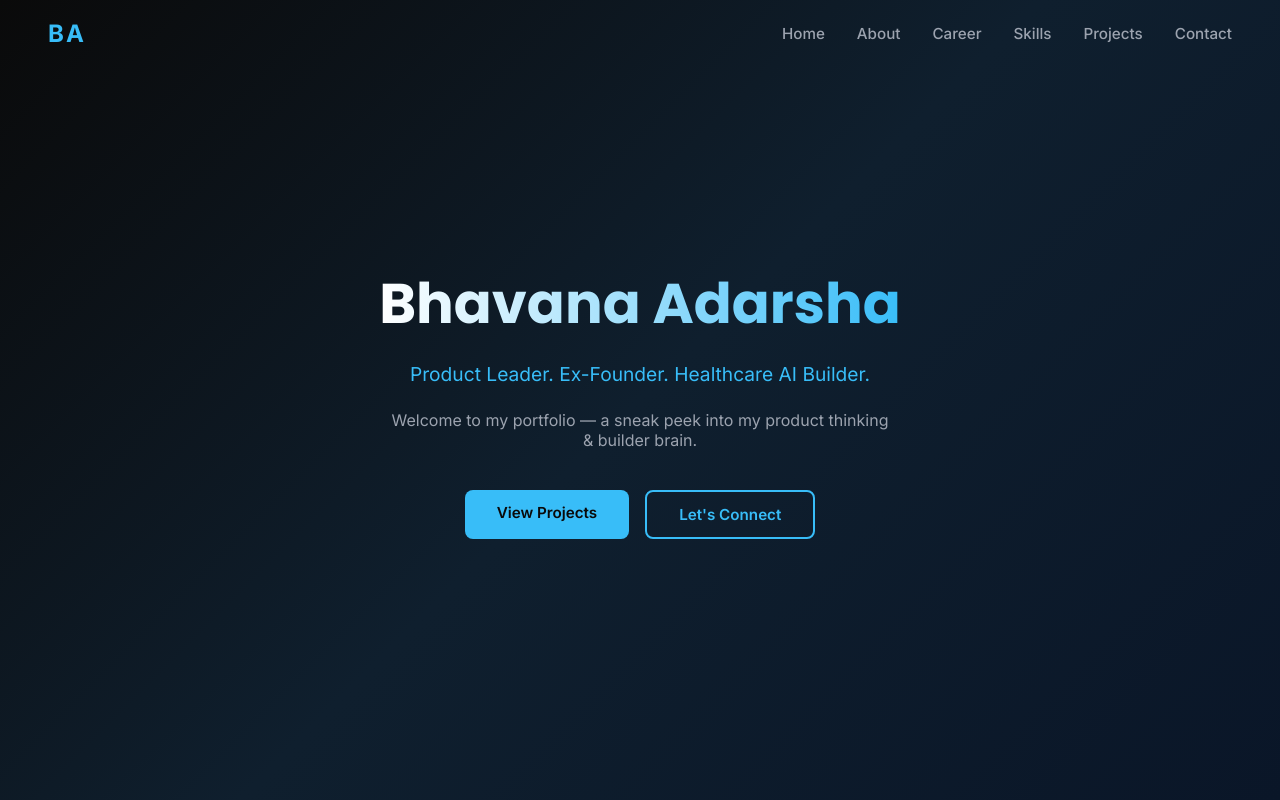
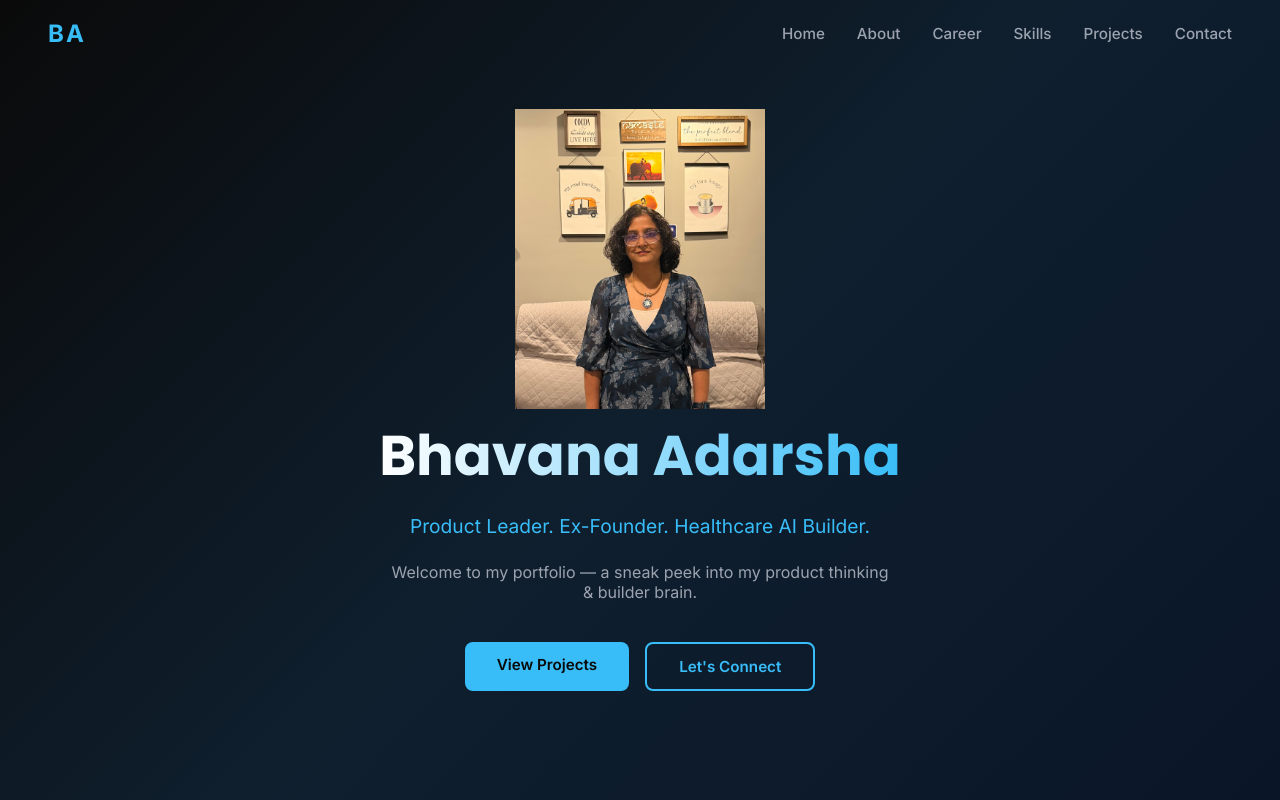
Before and after one commit to bhavana-adarsha/bhavana-adarsha.github.io, a React (Vite) app: page / in a window 1280 px wide. Shown: the top 800 px of the page. Built offline with nearby package versions, Linux system fonts and the light colour scheme.

Commit message:
added photo

```diff
--- a/src/components/Hero.jsx
+++ b/src/components/Hero.jsx
@@ -1,11 +1,18 @@
 import useScrollAnimation from '../hooks/useScrollAnimation'
 
 function Hero() {
-  const ref = useScrollAnimation();
+  const ref = useScrollAnimation()
 
   return (
-    <section id="hero"ref={ref} className="fade-in">
+    <section id="hero" ref={ref}>
       <div className="hero-container">
+        <img
+          src="/bhavana.jpg"
+          alt="Bhavana Adarsha"
+          className="hero-photo"
+          width="250"
+          height="300"
+        />
         <h1>Bhavana Adarsha</h1>
         <h2>Product Leader. Ex-Founder. Healthcare AI Builder.</h2>
         <p>Welcome to my portfolio — a sneak peek into my product thinking & builder brain.</p>
```
Also changed, not shown: public/bhavana.jpg (added).
